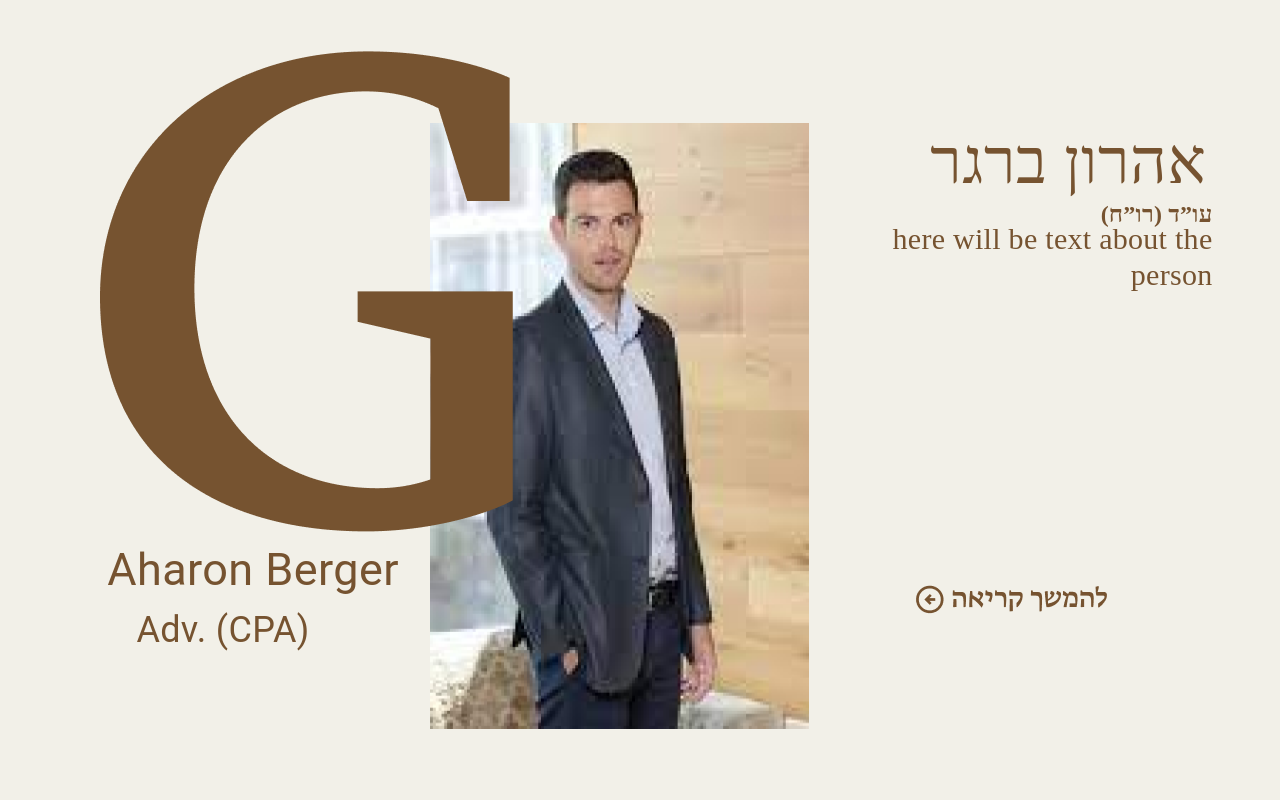
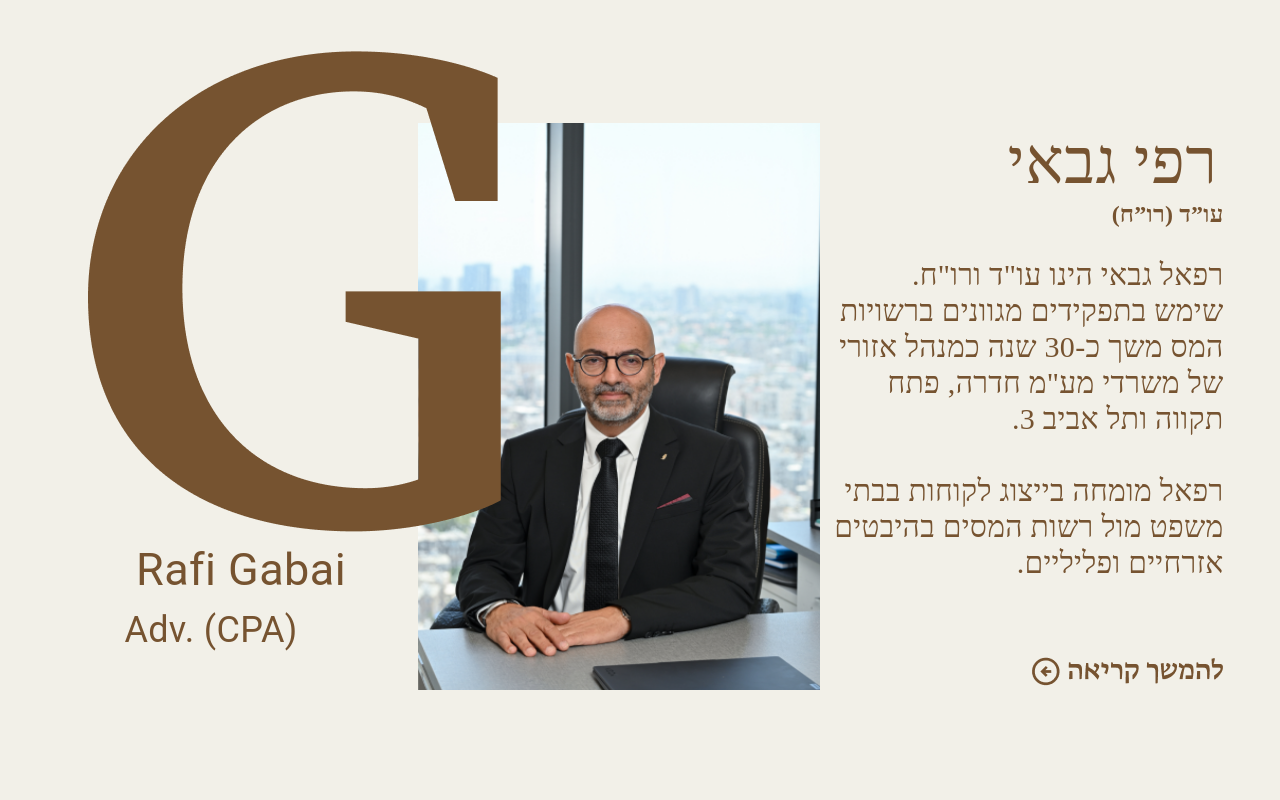
Before and after one commit to 3pleFly/BGR, a React (Vite) app in the folder myapp/: page / in a window 1280 px wide. Shown: the part 1780-2580 px from the top of the page. Built offline with nearby package versions, Linux system fonts and the light colour scheme.

Commit message:
update Profile

```diff
--- a/myapp/src/Data/Profile.json
+++ b/myapp/src/Data/Profile.json
@@ -15,10 +15,10 @@
             "image_Profile": "./../Images/Profile/Gabai.png",
             "image_FullProfile": "./../Images/Profile/yechielRechtschaffenHome.png",
             "imageProfileLogo": "./../Images/Profile/G.png",
-            "en_name": "Aharon Berger",
-            "heb_name": "אהרון ברגר",
+            "en_name": "Rafi Gabai",
+            "heb_name": "רפי גבאי",
             "typeRule": "עו”ד (רו”ח)",
-            "aboutPerson": "here will be text about the person"
+            "aboutPerson": "רפאל גבאי הינו עו\"ד ורו\"ח.\nשימש בתפקידים מגוונים ברשויות המס משך כ-30 שנה כמנהל אזורי של משרדי מע\"מ חדרה, פתח תקווה ותל אביב 3.\n\nרפאל מומחה בייצוג לקוחות בבתי משפט מול רשות המסים בהיבטים אזרחיים ופליליים."
         },
         {
             "id": "3",
--- a/myapp/src/Home/Profile/Profile.css
+++ b/myapp/src/Home/Profile/Profile.css
@@ -19,6 +19,8 @@
     /* אהרון ברגר */
 
 
+    /* אהרון ברגר */
+
     width: 398px !important;
     height: 77px !important;
     left: 935px !important;
@@ -33,6 +35,8 @@
     text-align: right !important;
 
     color: #765330 !important;
+
+
 
 
 }
@@ -124,17 +128,32 @@
     top: -72px;
 }
 
-.CustomContinueReading {
-    /* Group 30 */
-
-    /* Group 30 */
+.CustomTextContinueReading {
+    /* להמשך קריאה */
 
 
-    height: 35px;
-    left: 1139px;
-    top: 828px;
+    width: 404px !important;
+    left: 929px !important;
 
 
+    font-family: 'Greta Text H+L' !important;
+    font-style: normal !important;
+    font-weight: 500 !important;
+    font-size: 30px !important;
+    line-height: 36px !important;
+    text-align: right !important;
+
+    color: #765330 !important;
+}
 
 
+.customImageProfile {
+    /* אהרן ברגר 1 */
+
+
+    width: 402px;
+    height: 567px;
+    left: 472px;
+    top: 296px;
+
 }
--- a/myapp/src/Home/Profile/Profile.jsx
+++ b/myapp/src/Home/Profile/Profile.jsx
@@ -28,16 +28,22 @@ const Profile = ({ profileId, image_Profile, imageProfileLogo, en_name, heb_name
                     <Typography className='customNameEn'>{en_name}</Typography>
                     <Typography className='custom_AdvCPA'>{'Adv. (CPA)'}</Typography>
                 </div>
-                <img src={image_Profile} alt="Image Profile" />
+                <img className='customImageProfile' src={image_Profile} alt="Image Profile" />
                 {/* Name: */}
                 <div>
                     <Typography className='customNameHeb'>{heb_name}</Typography>
                     <Typography className='customSubNameHeb'>{typeRule}</Typography>
+                    <br />
+                    <br />
                     <Typography
                         className='custom_textAboutPeople'
                         dangerouslySetInnerHTML={createMarkup(aboutPerson)} />
-                    <div>
-                        <div className='CustomContinueReading' onClick={() => moveToSpecificProfile()}>
+
+                    <br />
+                    <br />
+
+                    <div >
+                        <div className='CustomTextContinueReading' onClick={() => moveToSpecificProfile()}>
                             <img src={jsonProfile.Icon_Continue_Reading} alt="Icon to continue reading" style={{ cursor: 'pointer' }} />
                         </div>
                     </div>
```
Also changed, not shown: myapp/public/Images/Profile/Gabai.png.
